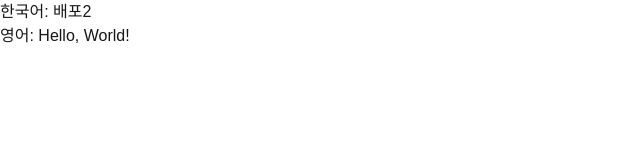
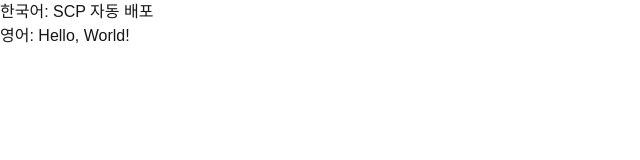
Before and after one commit to DevelopSoo/fesi13-ci-cd-simulation, a Next.js app: page / in a window 1280 px wide. Shown: the top 160 px of the page, without its empty margins (0-640 px from the left). Built offline with nearby package versions, Linux system fonts and the light colour scheme.

Commit message:
scp 자동 배포

```diff
--- a/src/app/page.tsx
+++ b/src/app/page.tsx
@@ -15,7 +15,7 @@ export default function Home() {
 
   return (
     <div>
-      <div>한국어: 배포2</div>
+      <div>한국어: SCP 자동 배포</div>
       <div>영어: {message}</div>
     </div>
   );
```
